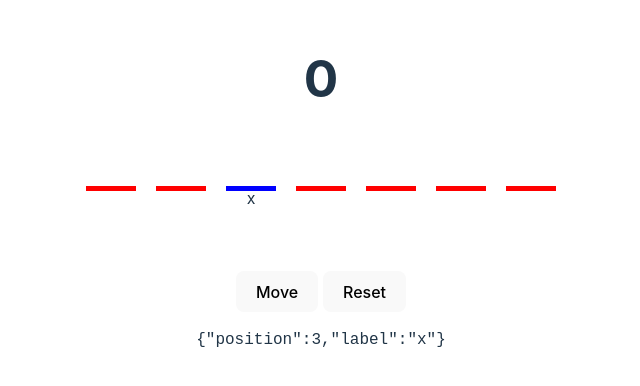
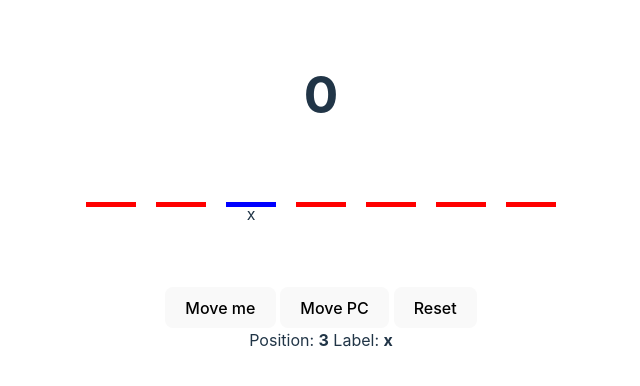
Before and after one commit to Uptaker/AI, a Svelte app in the folder code/week1/: page / in a window 1280 px wide. Shown: the part 208-594 px from the top of the page, without its empty margins (319-959 px from the left). Built offline with nearby package versions, Linux system fonts and the light colour scheme.

Commit message:
add minimax game turns with PC

```diff
--- a/code/week1/index.html
+++ b/code/week1/index.html
@@ -4,7 +4,7 @@
     <meta charset="UTF-8" />
     <link rel="icon" type="image/svg+xml" href="/vite.svg" />
     <meta name="viewport" content="width=device-width, initial-scale=1.0" />
-    <title>Vite + Svelte + TS</title>
+    <title>Minimax</title>
   </head>
   <body>
     <div id="app"></div>
--- a/code/week1/package.json
+++ b/code/week1/package.json
@@ -18,5 +18,8 @@
     "tslib": "^2.4.0",
     "typescript": "^4.6.4",
     "vite": "^3.1.0"
+  },
+  "dependencies": {
+    "tailwindcss": "^3.1.8"
   }
 }
--- a/code/week1/src/App.svelte
+++ b/code/week1/src/App.svelte
@@ -10,17 +10,24 @@
   let count = 0
   let gameLength = 7
   let state: GameState = {position: 3, label: 'x'}
+  let winner: 'PC' | 'Human'
 
-  function move() {
-    if (state.position >= gameLength) return
-    if (state.label == 'n') {
-      state.position+= 2
-      state.label = 'x'
-    } else {
-      state.position++
-      state.label = 'n'
-    }
+  $: canMove = state.position >= gameLength
+
+  const findLabel = (label: string) => (label == 'x') ? 'n' : 'x'
+
+  function movePlayer() {
+    if (state.label == 'n') state.position+= 2
+    else state.position++
+    state.label = findLabel(state.label)
     count++
+    if (!canMove) winner = 'Human'
+  }
+  function movePC() {
+    (Math.random() >= 0.5 || (state.position + 1) == gameLength) ? state.position++ : state.position+= 2
+    state.label = findLabel(state.label)
+    count++
+    if (!canMove) winner = 'PC'
   }
 
   function reset() {
@@ -30,7 +37,7 @@
 </script>
 
 <main>
-  <h1>{count}</h1>
+  <h1>{canMove ? `${winner} won!` : count}</h1>
 
   <div class="play-area">
     {#each Array(gameLength) as _, i}
@@ -38,10 +45,14 @@
     {/each}
   </div>
 
-  <button disabled={state.position >= gameLength} on:click={move}>Move</button>
+  <button disabled={canMove} on:click={movePlayer}>Move me</button>
+  <button disabled={canMove} on:click={movePC}>Move PC</button>
   <button on:click={reset}>Reset</button>
 
-  <pre>{JSON.stringify(state)}</pre>
+  <div>
+    <span>Position: <b>{state.position}</b></span>
+    <span>Label: <b>{state.label}</b></span>
+  </div>
 </main>
 
 <style>
```
Also changed, not shown: code/week1/src/lib/Counter.svelte (deleted, +0 -10 lines), 1 other file (tests, documents, lock files or other folders).
